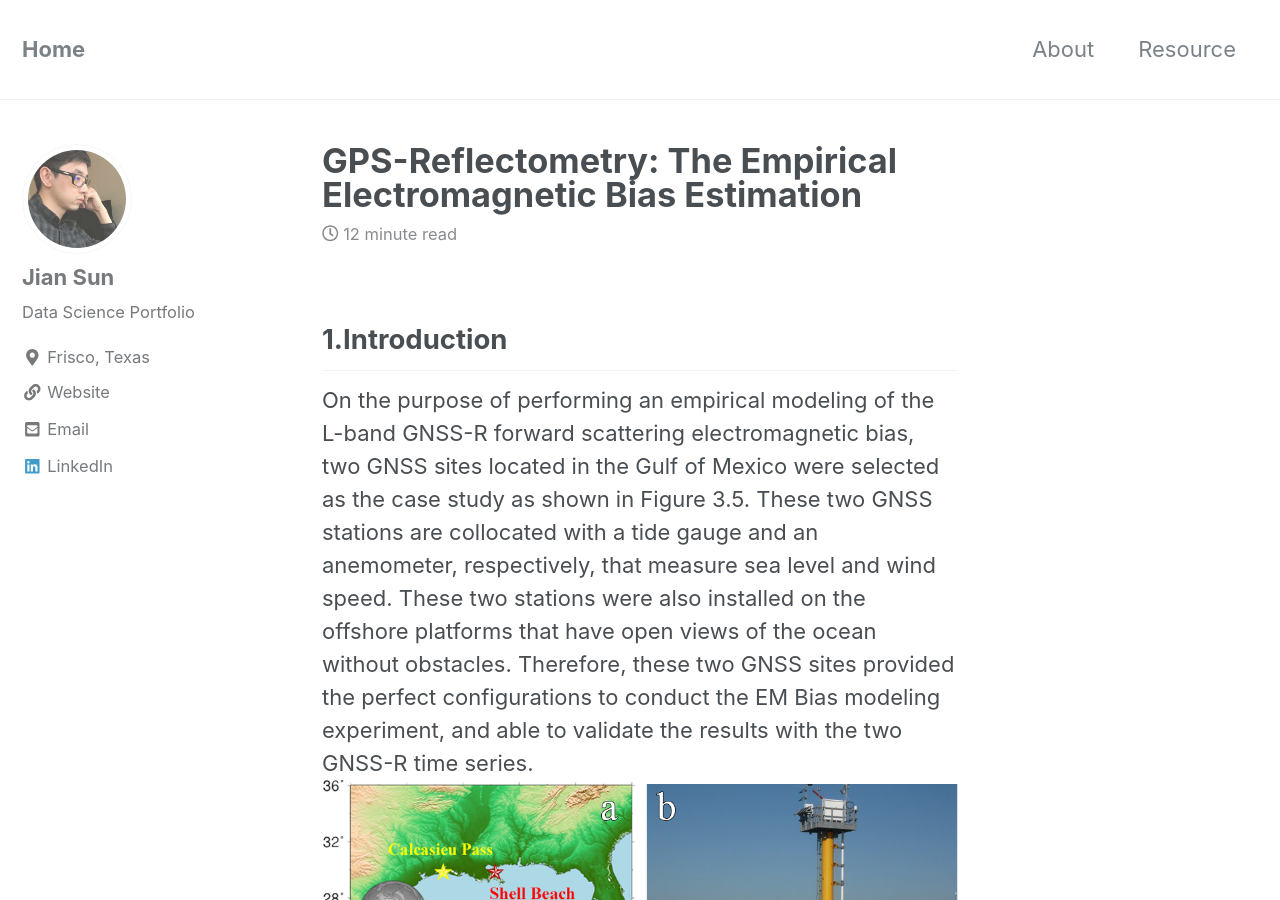
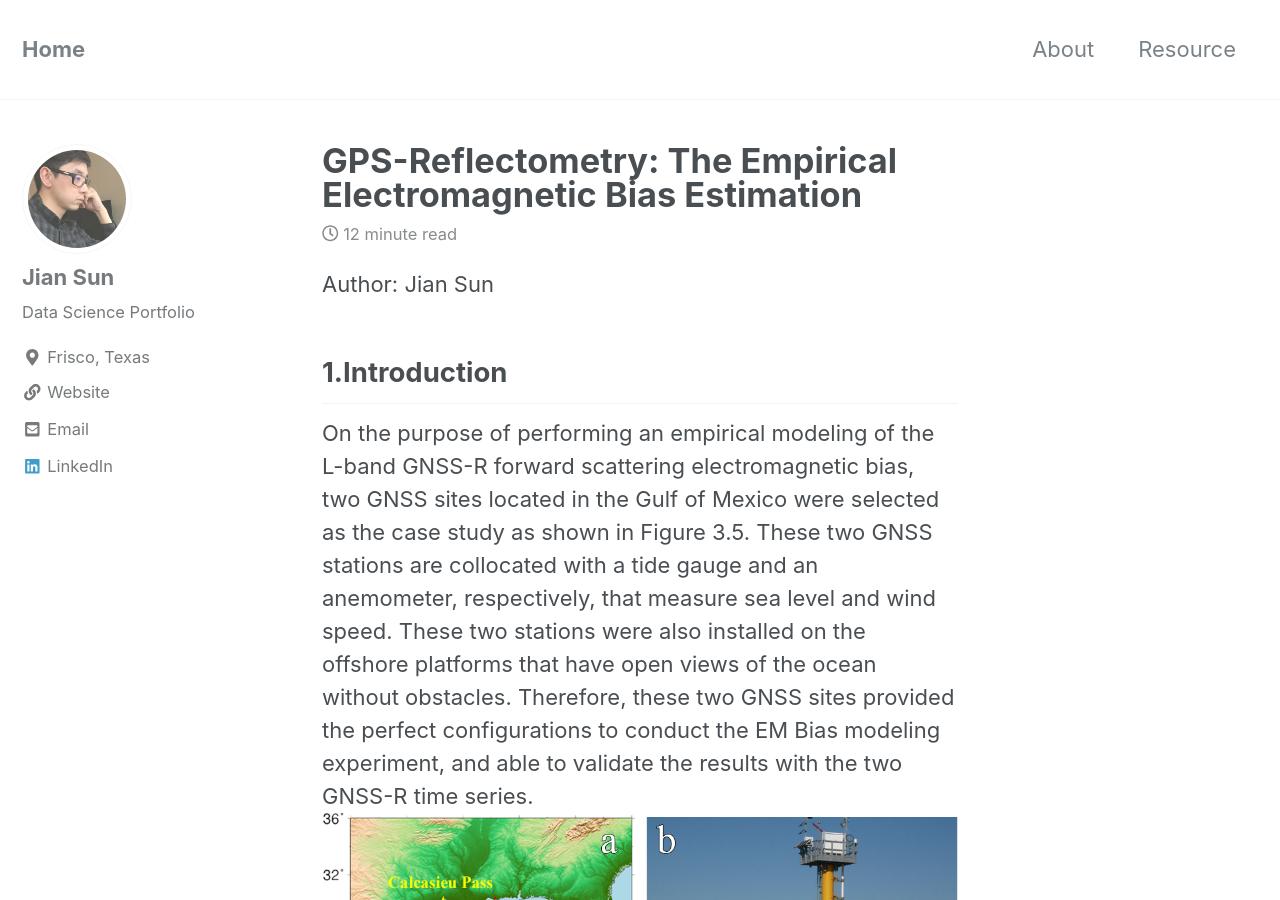
Before and after one commit to jianv/jianv.github.io, a Jekyll site: the page built from _posts/2015-05-20-gpsr-emb-empirical.md, in a window 1280 px wide and 900 px high. Built offline with Jekyll 4.4.1, drawn with Linux system fonts in a browser that asks for light colours; nearby versions of some CDN libraries.

Commit message:
Update 2015-05-20-gpsr-emb-empirical.md

```diff
--- a/_posts/2015-05-20-gpsr-emb-empirical.md
+++ b/_posts/2015-05-20-gpsr-emb-empirical.md
@@ -5,6 +5,8 @@ excerpt: "The goal of this post is to perform an empirical modeling of the L-ban
 mathjax: "true"
 
 ---
+Author: Jian Sun
+
 ## 1.Introduction
   On the purpose of performing an empirical modeling of the L-band GNSS-R forward scattering electromagnetic bias, two GNSS sites located in the Gulf of Mexico were selected as the case study as shown in Figure 3.5. These two GNSS stations are collocated with a tide gauge and an anemometer, respectively, that measure sea level and wind speed. These two stations were also installed on the offshore platforms that have open views of the ocean without obstacles. Therefore, these two GNSS sites provided the perfect configurations to conduct the EM Bias modeling experiment, and able to validate the results with the two GNSS-R time series.
   <img src="{{ site.url }}{{ site.baseurl }}/images/gpsr_emb_empirical/1_1.png" alt="linearly separable data">
```
